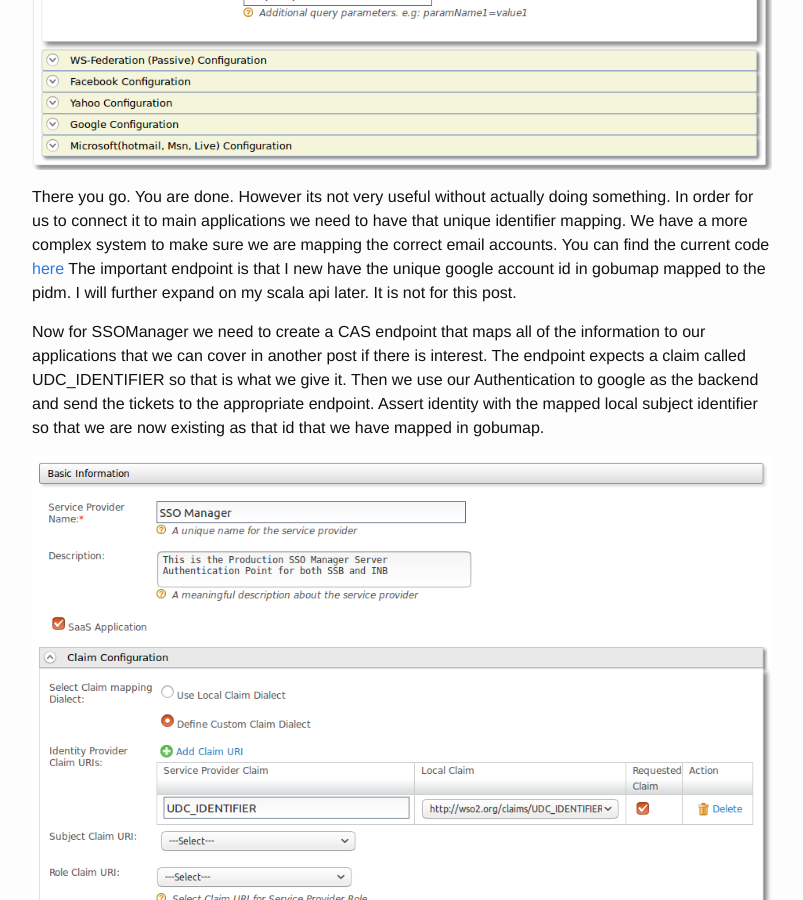
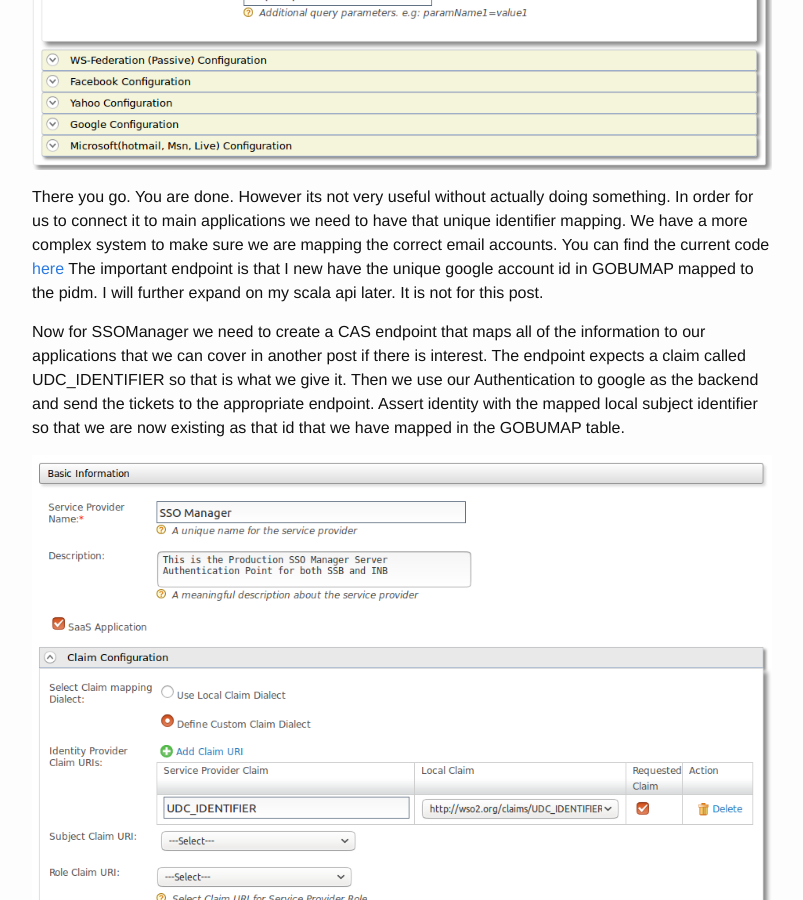
Before and after one commit to ChristopherDavenport/ChristopherDavenport.github.io, a Jekyll site: the page built from _posts/2016-05-02-EIS-WSO2-Google-Oauth2-Authentication.markdown, in a window 1280 px wide and 900 px high, scrolled down 1812 px. Shown: the whole window, without its empty margins (238-1041 px from the left). Built offline with Jekyll 4.4.1, drawn with Linux system fonts in a browser that asks for light colours; some of the changed text lies outside the part shown.

Commit message:
Minor Spelling Corrections

```diff
--- a/_posts/2016-05-02-EIS-WSO2-Google-Oauth2-Authentication.markdown
+++ b/_posts/2016-05-02-EIS-WSO2-Google-Oauth2-Authentication.markdown
@@ -25,9 +25,9 @@
 
 ![Federated Authentication](http://ChristopherDavenport.github.io/images/posts/2016-05/WSO2FederatedAuthenticatorConfig.png)
 
-There you go. You are done. However its not very useful without actually doing something. In order for us to connect it to main applications we need to have that unique identifier mapping. We have a more complex system to make sure we are mapping the correct email accounts. You can find the current code [here](https://github.com/ChristopherDavenport/Eckerd-Jobs/blob/master/src/main/scala/scripts/GoogleUpdateGobumap.scala) The important endpoint is that I new have the unique google account id in gobumap mapped to the pidm. I will further expand on my scala api later. It is not for this post.
+There you go. You are done. However its not very useful without actually doing something. In order for us to connect it to main applications we need to have that unique identifier mapping. We have a more complex system to make sure we are mapping the correct email accounts. You can find the current code [here](https://github.com/ChristopherDavenport/Eckerd-Jobs/blob/master/src/main/scala/scripts/GoogleUpdateGobumap.scala) The important endpoint is that I new have the unique google account id in GOBUMAP mapped to the pidm. I will further expand on my scala api later. It is not for this post.
 
-Now for SSOManager we need to create a CAS endpoint that maps all of the information to our applications that we can cover in another post if there is interest. The endpoint expects a claim called UDC_IDENTIFIER so that is what we give it. Then we use our Authentication to google as the backend and send the tickets to the appropriate endpoint. Assert identity with the mapped local subject identifier so that we are now existing as that id that we have mapped in gobumap.
+Now for SSOManager we need to create a CAS endpoint that maps all of the information to our applications that we can cover in another post if there is interest. The endpoint expects a claim called UDC_IDENTIFIER so that is what we give it. Then we use our Authentication to google as the backend and send the tickets to the appropriate endpoint. Assert identity with the mapped local subject identifier so that we are now existing as that id that we have mapped in the GOBUMAP table.
 
 ![Service Provider Claim Configuration](http://ChristopherDavenport.github.io/images/posts/2016-05/ServiceProviderClaimConfiguration.png)
 
```
Also changed, not shown: other parts of _posts/2016-05-02-EIS-WSO2-Google-Oauth2-Authentication.markdown (+1 -1 lines).
